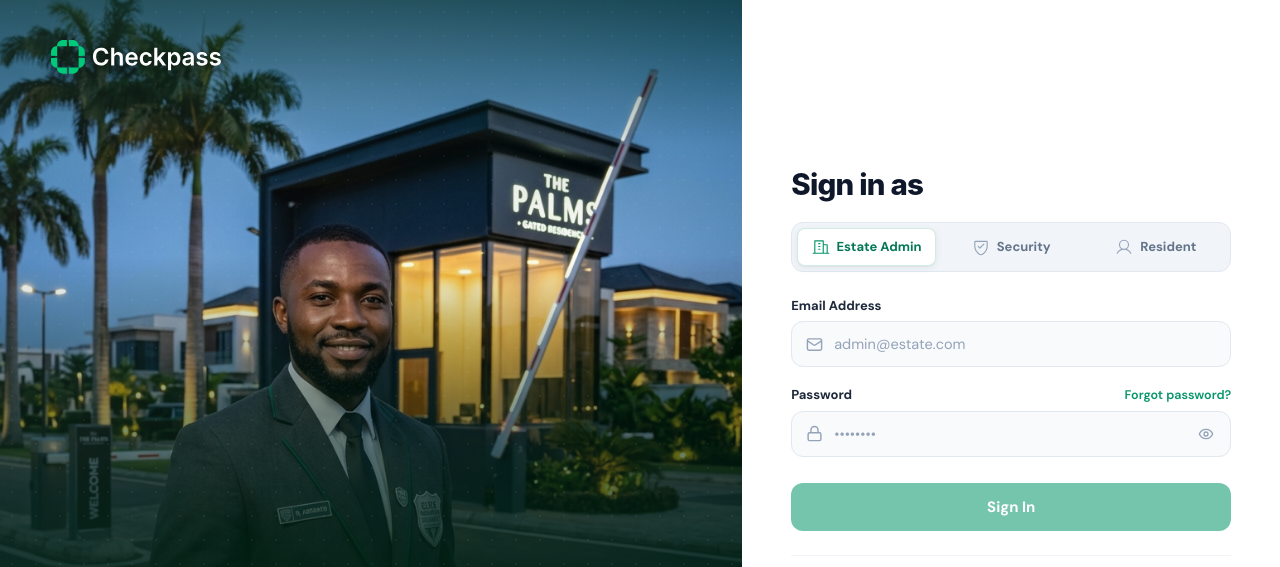
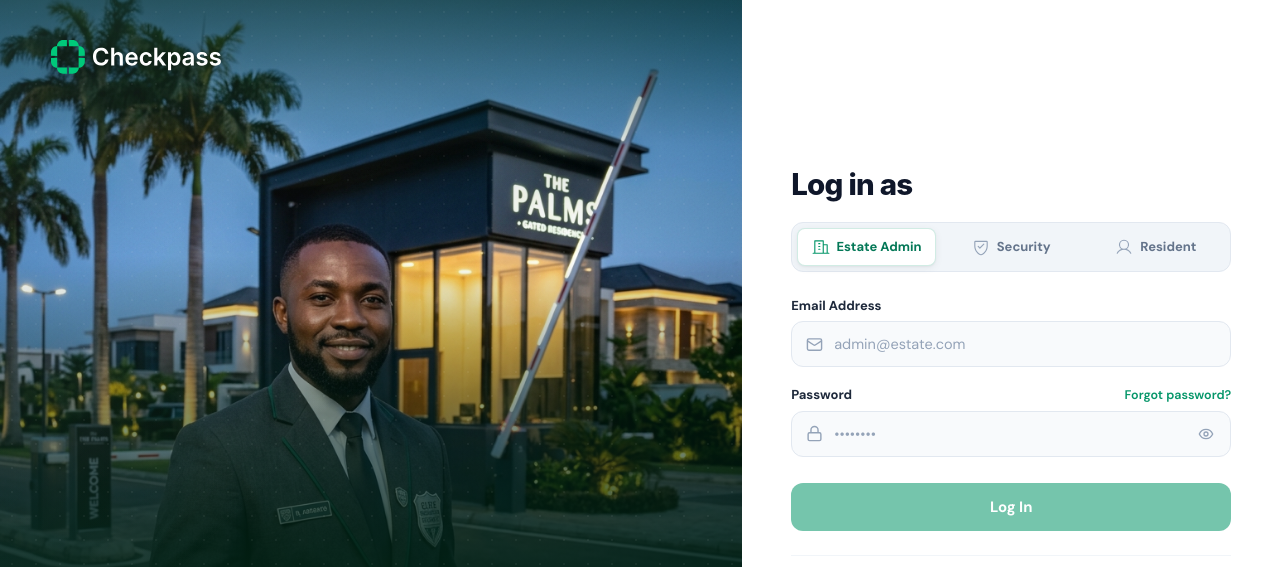
Before and after one commit to sheffytechnologies-a11y/GatePass, a Vue app in the folder checkpass-admin/: page /login in a window 1280 px wide. Shown: the top 567 px of the page. Built offline with nearby package versions, Linux system fonts and the light colour scheme; no server answers; a web font is replaced by a local one.

Commit message:
fix(copy): update sign in text to 'Log in as' and primary CTA to 'Log In'

```diff
--- a/checkpass-admin/src/views/LandingView.vue
+++ b/checkpass-admin/src/views/LandingView.vue
@@ -1793,7 +1793,7 @@
       <div class="nav-logo-lockup" style="margin:0 auto 14px;width:150px;height:30px">
         <img src="/assets/logo/for white background.png" alt="CheckPass">
       </div>
-      <h3>Sign in to CheckPass</h3>
+      <h3>Log in to CheckPass</h3>
       <p id="loginSubText">Select your role to access your portal</p>
     </div>
 
@@ -1825,7 +1825,7 @@
       </div>
 
       <button type="submit" class="btn btn-primary" id="loginSubmitBtn" style="width:100%;justify-content:center">
-        Sign In to Manager Portal &rarr;
+        Log In to Manager Portal &rarr;
       </button>
     </form>
 
--- a/checkpass-admin/src/views/LoginView.vue
+++ b/checkpass-admin/src/views/LoginView.vue
@@ -66,9 +66,9 @@
           <!-- ════════════════════════════════════════════════════════════════ -->
           <div v-if="!showForgotView">
 
-            <!-- Top Header: "Sign in as" -->
+            <!-- Top Header: "Log in as" -->
             <div class="form-header-group">
-              <h1 class="form-title">Sign in as</h1>
+              <h1 class="form-title">Log in as</h1>
             </div>
 
             <!-- Followed by Role Navigation Bar with Person icon for Resident -->
@@ -210,7 +210,7 @@
                 </div>
               </div>
 
-              <!-- Submit Button (Just "Sign In") -->
+              <!-- Submit Button (Just "Log In") -->
               <button
                 type="submit"
                 class="submit-signin-btn"
@@ -218,7 +218,7 @@
               >
                 <BrandSpinner v-if="loading" :size="18" color="#ffffff" />
                 <span v-else class="btn-content">
-                  Sign In
+                  Log In
                 </span>
               </button>
 
@@ -246,10 +246,10 @@
           <!-- ════════════════════════════════════════════════════════════════ -->
           <div v-else class="forgot-flow-container">
 
-            <!-- Back to Sign In Link -->
+            <!-- Back to Log In Link -->
             <button type="button" class="back-link-btn" @click="closeForgotPassword">
               <svg width="16" height="16" viewBox="0 0 24 24" fill="none" stroke="currentColor" stroke-width="2.5" stroke-linecap="round" stroke-linejoin="round"><path d="m15 18-6-6 6-6"/></svg>
-              Back to Sign In
+              Back to Log In
             </button>
 
             <div class="form-header-group">
@@ -385,7 +385,7 @@
                 class="submit-signin-btn"
                 @click="closeForgotPassword"
               >
-                Sign In
+                Log In
               </button>
             </div>
 
--- a/checkpass-admin/src/views/RegisterView.vue
+++ b/checkpass-admin/src/views/RegisterView.vue
@@ -95,7 +95,7 @@
                   <span v-else>Enter Password to Add New Estate &rarr;</span>
                 </button>
                 <router-link :to="`/login?email=${encodeURIComponent(email)}`" class="sdc-signin-btn">
-                  Sign in to existing dashboard
+                  Log in to existing dashboard
                 </router-link>
               </div>
             </div>
@@ -274,7 +274,7 @@
           <!-- Footer Switch to Login -->
           <div class="form-bottom-links">
             <span class="already-text">Already registered your community?</span>
-            <router-link to="/login" class="signin-link">Sign In</router-link>
+            <router-link to="/login" class="signin-link">Log In</router-link>
           </div>
 
           <!-- NDPR Trust Footer -->
```
